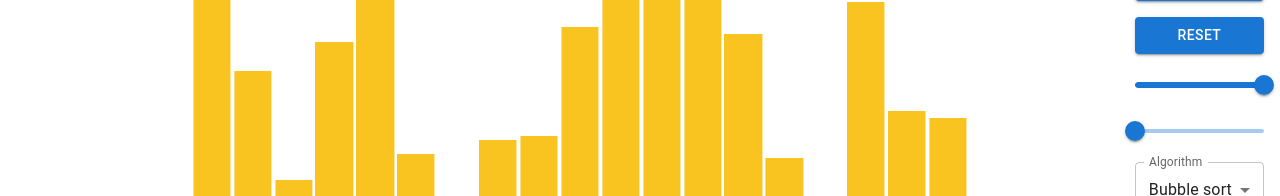
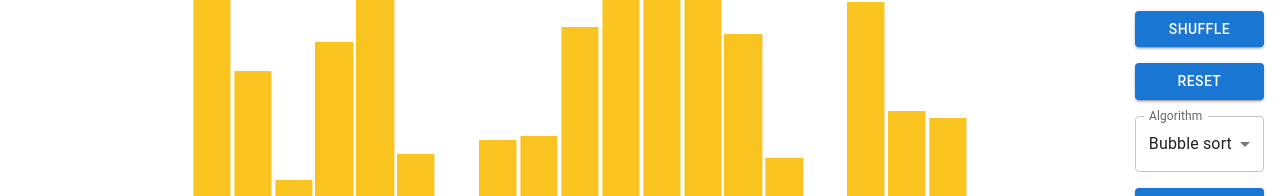
Before and after one commit to arkossyborbala/project_2023, a React (Create React App) app: page / in a window 1280 px wide. Shown: the part 201-397 px from the top of the page. Built offline with nearby package versions, Linux system fonts and the light colour scheme.

Commit message:
reset num yellow, no more sliders

```diff
--- a/src/components/Sorting/SortingVisualizer.js
+++ b/src/components/Sorting/SortingVisualizer.js
@@ -2,7 +2,6 @@ import {useEffect, useState} from 'react';
 import Stack from '@mui/material/Stack';
 import { BarChart } from '@mui/x-charts';
 import Button  from '@mui/material/Button';
-import Slider from '@mui/material/Slider';
 import InputLabel from '@mui/material/InputLabel';
 import FormControl from '@mui/material/FormControl';
 import Select from '@mui/material/Select';
@@ -50,18 +49,12 @@ function SortingVisualizer({length = 20}) {
             [shuffledArray[i], shuffledArray[j]] = [shuffledArray[j], shuffledArray[i]];
         }
         setValues(shuffledArray);
+        setNumYellow(length);
     }
 
     const handleResetClick = () => {
         setValues(makeRandomArray());
-    }
-
-    const handleSliderChange = (_, newValue) => {
-        setNumYellow(newValue);
-    }
-
-    const handleSecondSliderChange = (_, newValue) => {
-        setActiveIndex(newValue);
+        setNumYellow(length);
     }
 
     const handleAlgorithmChange = (event) => {
@@ -106,21 +99,6 @@ function SortingVisualizer({length = 20}) {
             <Stack mr={2} spacing={2}>
                 <Button variant="contained" sx={'max-height:50px'} onClick={handleShuffleClick}>Shuffle</Button>
                 <Button variant="contained" sx={'max-height:50px'} onClick={handleResetClick}>Reset</Button>
-                <Slider
-                    min={0}
-                    max={length}
-                    step={1}
-                    defaultValue={length}
-                    onChange={handleSliderChange}
-                    sx={{marginRight: '10px'}}
-                />
-                <Slider
-                    min={-1}
-                    max={length-1}
-                    step={1}
-                    defaultValue={-1}
-                    onChange={handleSecondSliderChange}
-                />
                 <FormControl fullWidth>
                     <InputLabel id="algorithm-select-label">Algorithm</InputLabel>
                     <Select
```
